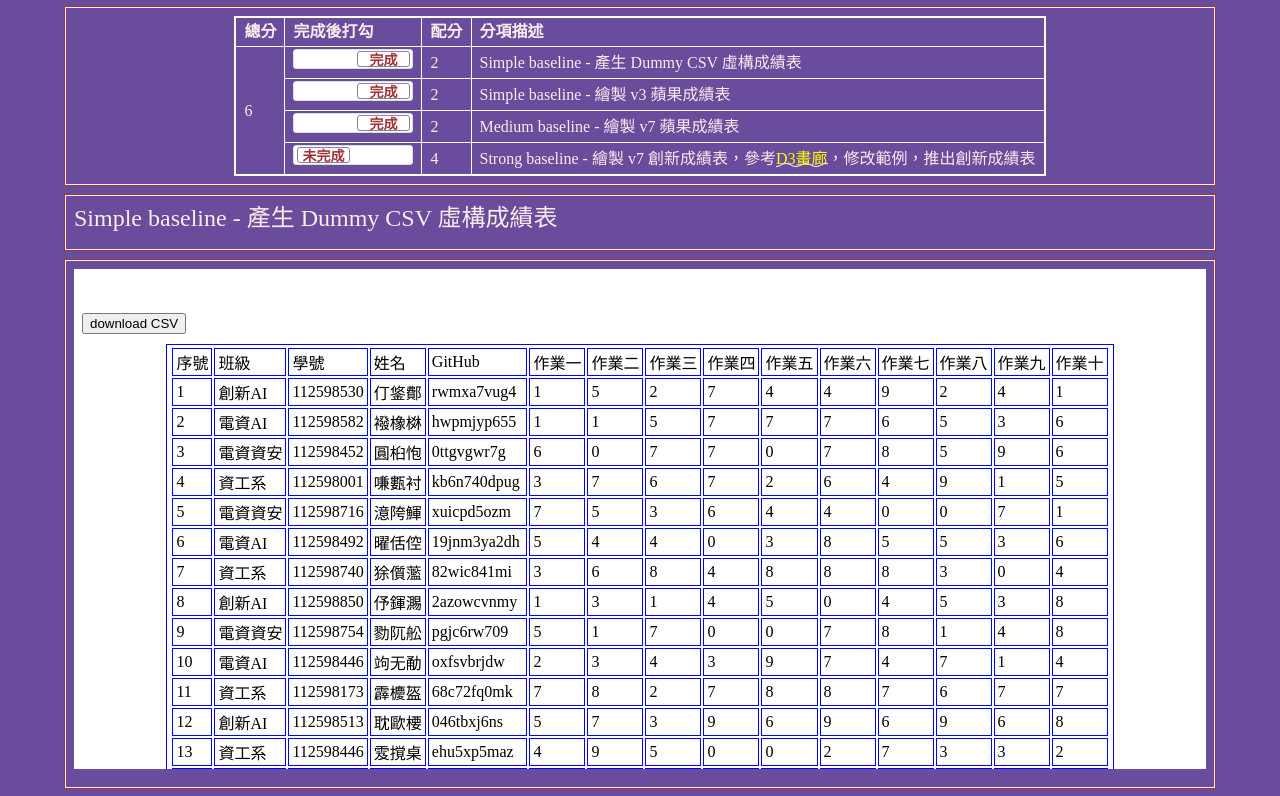
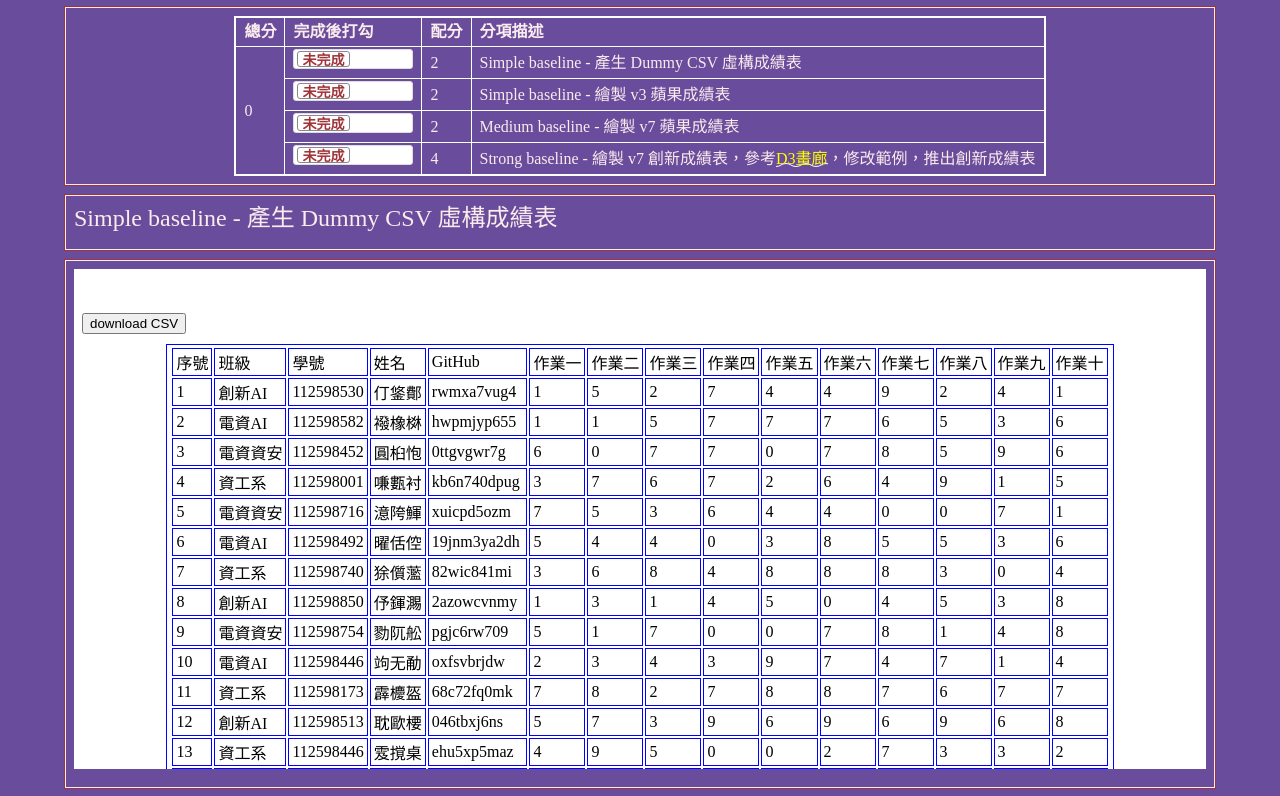
Before and after one commit to cyc00201/vis2023f, a plain HTML site: page hw01/index.html in a window 1280 px wide. Shown: the part 1114-1910 px from the top of the page. Drawn offline with nearby package versions, Linux system fonts and the light colour scheme; a web font is replaced by a local one.

Commit message:
Update index.html

```diff
--- a/hw01/index.html
+++ b/hw01/index.html
@@ -253,17 +253,17 @@
         </tr>
         <tr>
           <td rowspan="4" id="myTotal"></td>
-          <td><input type="checkbox" class="flipswitch" id="myCheckbox1" checked></td>
+          <td><input type="checkbox" class="flipswitch" id="myCheckbox1"></td>
           <td id='m1'>2</td>
           <td>Simple baseline - 產生 Dummy CSV 虛構成績表</td>
         </tr>
         <tr>
-          <td><input type="checkbox" class="flipswitch" id="myCheckbox2" checked></td>
+          <td><input type="checkbox" class="flipswitch" id="myCheckbox2"></td>
           <td id='m2'>2</td>
           <td>Simple baseline - 繪製 v3 蘋果成績表</td>
         </tr>
         <tr>
-          <td><input type="checkbox" class="flipswitch" id="myCheckbox3" checked></td>
+          <td><input type="checkbox" class="flipswitch" id="myCheckbox3" ></td>
           <td id='m3'>2</td>
           <td>Medium baseline - 繪製 v7 蘋果成績表</td>
         </tr>
```
